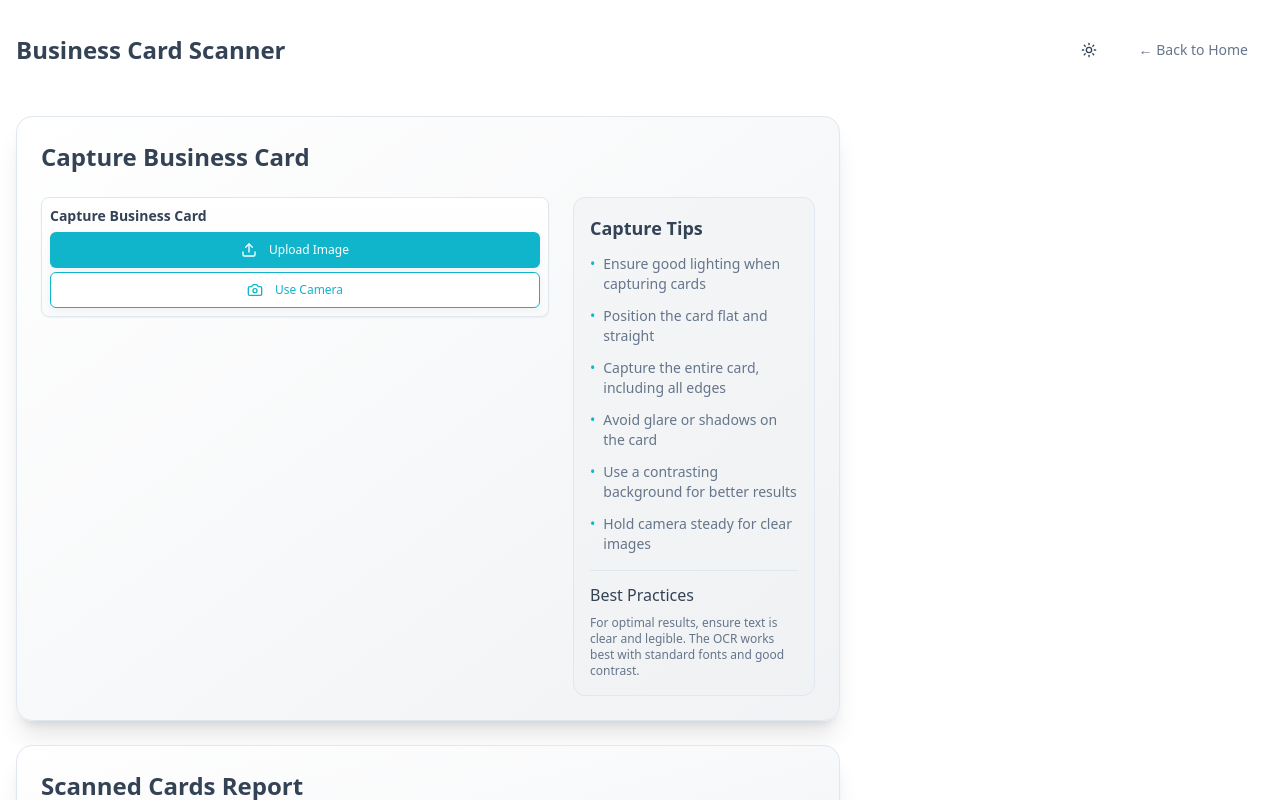
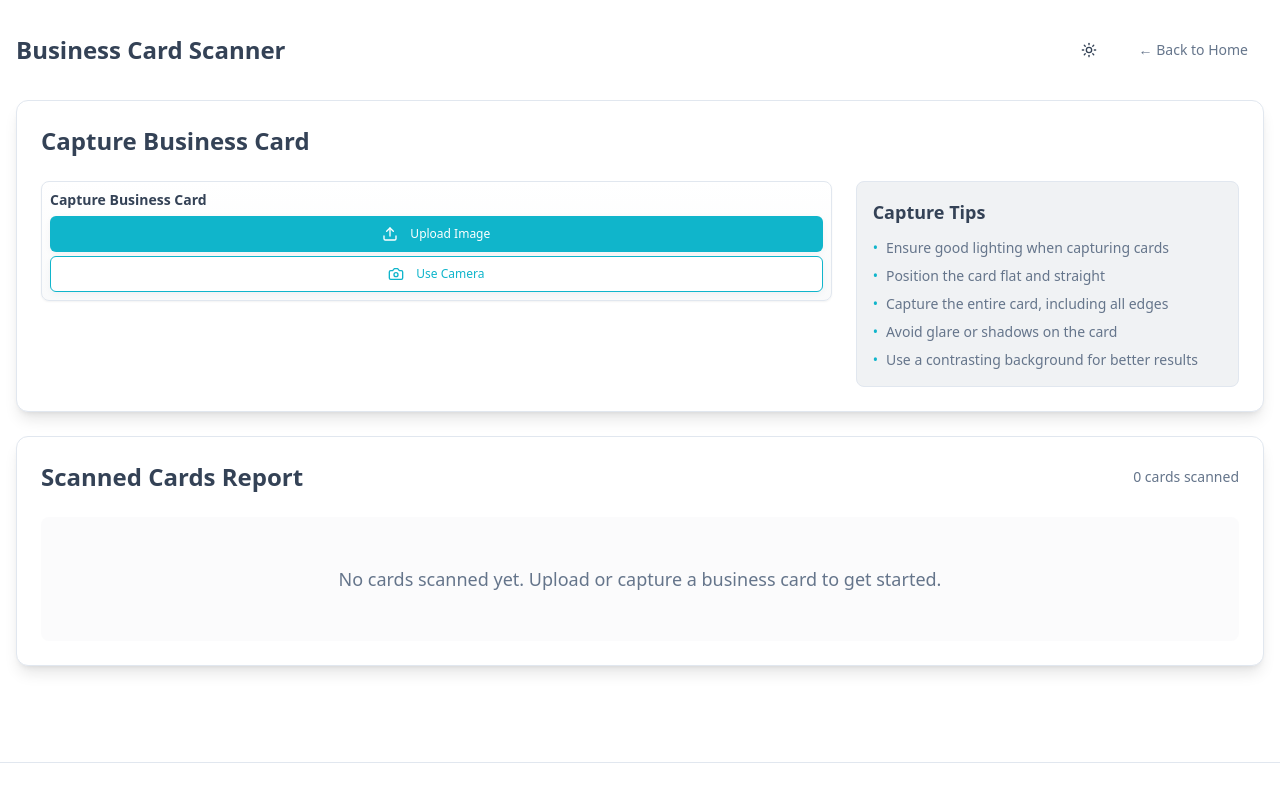
Before and after one commit to ashish9731/scanvcardtolocal, a React (Vite) app: page / in a window 1280 px wide. Both pictures are taken after a click on the button "Start Capturing Cards". Shown: the top 800 px of the page. Built offline with nearby package versions, Linux system fonts and the light colour scheme; the HTML template or start-up script is replaced by a standard one.

Commit message:
Redesign UI with cleaner layout and improved visual hierarchy

```diff
--- a/src/pages/Index.tsx
+++ b/src/pages/Index.tsx
@@ -138,21 +138,20 @@ const Index = () => {
             </div>
           </div>
 
-          <div className="grid grid-cols-1 lg:grid-cols-3 gap-6">
-            {/* Left Side - Capture Options */}
-            <div className="py-4 lg:col-span-2">
-              <div className="bg-gradient-to-br from-card to-muted rounded-2xl shadow-xl p-6 border border-border">
+          <div className="space-y-6">
+            {/* Capture Business Card Section */}
+            <div className="bg-card rounded-xl shadow-lg border border-border p-6">
               <h2 className="text-2xl font-bold text-foreground mb-6">Capture Business Card</h2>
               <div className="grid grid-cols-1 lg:grid-cols-3 gap-6">
-                  {/* Capture Section */}
+                {/* Capture Section - 2/3 width */}
                 <div className="lg:col-span-2">
                   <ImageCapture onImageCapture={handleImageCapture} />
                 </div>
 
-                  {/* Tips Section */}
-                  <div className="bg-muted/50 rounded-xl p-4 border border-border">
+                {/* Tips Section - 1/3 width */}
+                <div className="bg-muted rounded-lg p-4 border border-border">
                   <h3 className="text-lg font-semibold text-foreground mb-3">Capture Tips</h3>
-                    <ul className="space-y-3 text-sm text-muted-foreground">
+                  <ul className="space-y-2 text-sm text-muted-foreground">
                     <li className="flex items-start">
                       <span className="text-primary mr-2">•</span>
                       <span>Ensure good lighting when capturing cards</span>
@@ -173,25 +172,19 @@ const Index = () => {
                       <span className="text-primary mr-2">•</span>
                       <span>Use a contrasting background for better results</span>
                     </li>
-                      <li className="flex items-start">
-                        <span className="text-primary mr-2">•</span>
-                        <span>Hold camera steady for clear images</span>
-                      </li>
                   </ul>
-
-                    <div className="mt-4 pt-3 border-t border-border">
-                      <h4 className="font-medium text-foreground mb-2">Best Practices</h4>
-                      <p className="text-xs text-muted-foreground">
-                        For optimal results, ensure text is clear and legible. The OCR works best with standard fonts and good contrast.
-                      </p>
-                    </div>
                 </div>
               </div>
             </div>
 
             {/* Scanned Cards Report Section */}
-              <div className="bg-gradient-to-br from-card to-muted rounded-2xl shadow-xl p-6 border border-border mt-6">
-                <h2 className="text-2xl font-bold text-foreground mb-6">Scanned Cards Report</h2>
+            <div className="bg-card rounded-xl shadow-lg border border-border p-6">
+              <div className="flex justify-between items-center mb-6">
+                <h2 className="text-2xl font-bold text-foreground">Scanned Cards Report</h2>
+                <div className="text-sm text-muted-foreground">
+                  {cards.length} card{cards.length !== 1 ? 's' : ''} scanned
+                </div>
+              </div>
 
               {isProcessing && (
                 <div className="flex items-center justify-center py-12">
@@ -203,24 +196,20 @@ const Index = () => {
               )}
 
               {!isProcessing && cards.length > 0 && (
+                <div className="overflow-hidden rounded-lg border border-border">
                   <CardDataTable
                     cards={cards}
                     onUpdateCard={handleUpdateCard}
                     onDeleteCard={handleDeleteCard}
                   />
+                </div>
               )}
 
               {!isProcessing && cards.length === 0 && (
-                  <div className="text-center py-12">
+                <div className="text-center py-12 bg-muted/30 rounded-lg">
                   <p className="text-muted-foreground text-lg">No cards scanned yet. Upload or capture a business card to get started.</p>
                 </div>
               )}
-              </div>
-            </div>
-
-            {/* Right Side - Empty Column */}
-            <div className="py-4 lg:col-span-1">
-              {/* Placeholder for future content or spacing */}
             </div>
           </div>
         </div>
```
Lines whose indentation alone changed are shown as unchanged.
